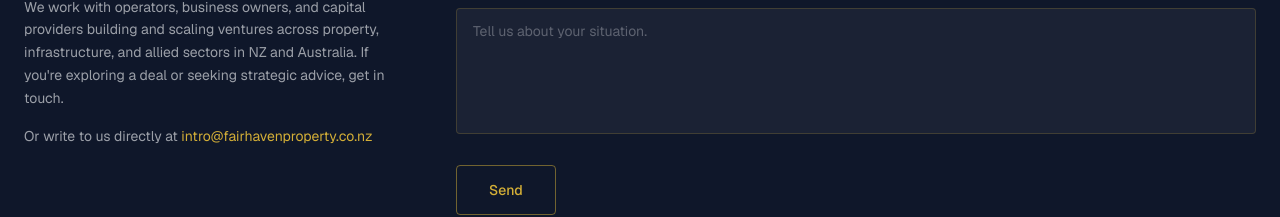
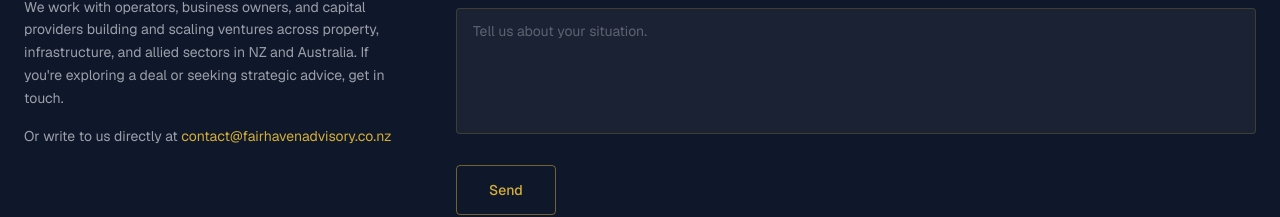
Before and after one commit to ginsualimig/fairhaven-advisory, a Next.js app: page / in a window 1280 px wide. Shown: the part 5025-5242 px from the top of the page. Built offline with nearby package versions, Linux system fonts and the light colour scheme; no server answers; a web font is replaced by a local one.

Commit message:
refactor: update contact email to contact@fairhavenadvisory.co.nz

```diff
--- a/app/contact/page.tsx
+++ b/app/contact/page.tsx
@@ -97,8 +97,8 @@ export default function ContactPage() {
           <div className="space-y-10">
             <div>
               <div className="text-xs uppercase tracking-widest text-teal font-semibold mb-2">Email</div>
-              <a href="mailto:intro@fairhavenproperty.co.nz" className="text-navy hover:text-teal transition-colors text-sm">
-                intro@fairhavenproperty.co.nz
+              <a href="mailto:contact@fairhavenadvisory.co.nz" className="text-navy hover:text-teal transition-colors text-sm">
+                contact@fairhavenadvisory.co.nz
               </a>
             </div>
             <div>
--- a/app/page.tsx
+++ b/app/page.tsx
@@ -446,8 +446,8 @@ export default function HomePage() {
                   </p>
                   <p>
                     Or write to us directly at{" "}
-                    <a href="mailto:intro@fairhavenproperty.co.nz" className="text-gold hover:text-gold/80 transition-colors">
-                      intro@fairhavenproperty.co.nz
+                    <a href="mailto:contact@fairhavenadvisory.co.nz" className="text-gold hover:text-gold/80 transition-colors">
+                      contact@fairhavenadvisory.co.nz
                     </a>
                   </p>
                 </div>
```
